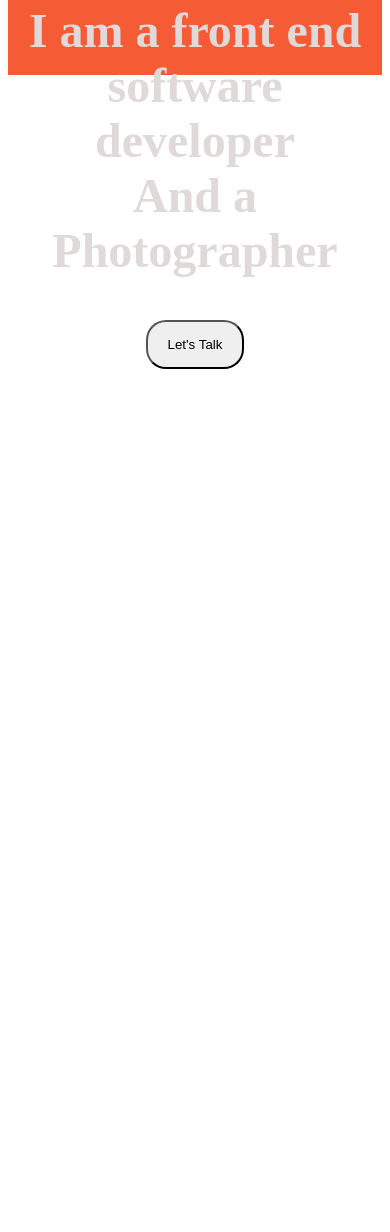
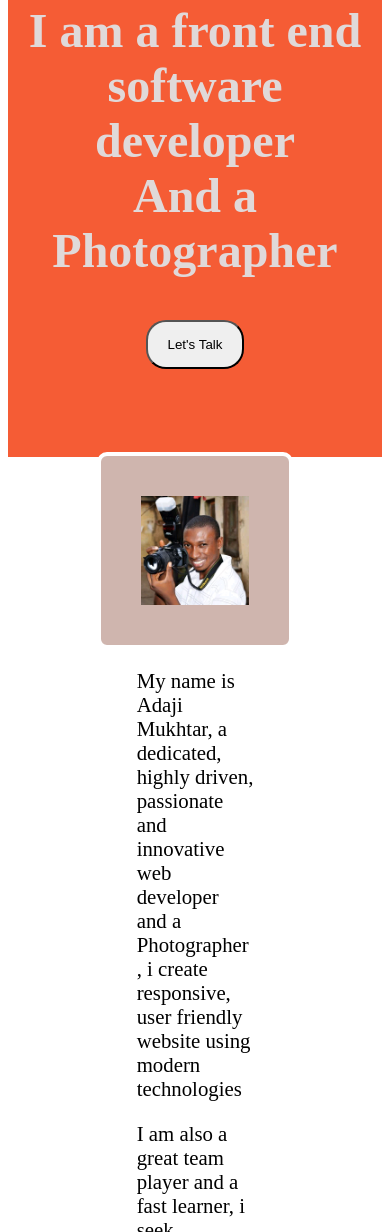
Before and after one commit to adaji025/portfolio, a plain HTML site: page index.html in a window 390 px wide. Shown: the part 768-2000 px from the top of the page. Before the commit the page ends 1171 px from the top, so only its background shows below. Drawn offline with Linux system fonts and the light colour scheme; a web font is replaced by a local one.

Commit message:
about section added

```diff
--- a/index.html
+++ b/index.html
@@ -59,12 +59,29 @@
         </div>
     </section> -->
 
-    <!-- about -->
-    <section id="about">
-        <div class="about">
+        <!-- about -->
+        <section id="about">
+            <div class="about">
+                <div class="about-image">
+                    <img src="./img/FB_IMG_16220165445383242.jpg" alt="">
+                </div>
+                <div class="about-write-up">
+                    <p>My name is Adaji Mukhtar, a dedicated, highly driven, passionate and innovative web developer and
+                        a Photographer , i create responsive, user friendly website
+                        using modern technologies
+                    </p>
+                    <p>I am also a great team player and a fast learner, i seek challenging opporturnities where i can
+                        fully utilize my skills for the success of the organization and grow as well in the procss</p>
+                </div>
+            </div>
+        </section>
 
-        </div>
-    </section>
+        <!-- contact section -->
+        <section id="contact">
+            <div class="contact">
+
+            </div>
+        </section>
 </body>
 
 </html>
--- a/style.css
+++ b/style.css
@@ -60,9 +60,32 @@
 }
 
 /* about css */
-#about {
+section#about {
+    height: 50vh;
+}
+#about .about {
+    display: grid;
+    grid-template-columns: 50% 50%;
+    padding: 40px;
+    margin: 40px ;
+    justify-content: center;
+}
+section#about .about .about-image {
+    display: flex;
+    background-color: rgb(207, 181, 174);
+    border: 4px #fff solid;
+    padding: 40px;
+    text-align: center;
+    border-radius: 10px 10px;
+}
+section#about .about .about-image img {
+    width: 100%;
+}
+section#about .about .about-write-up {
+    font-size: 3rem;
+    padding: 0 40px;
+}
 
-}
 
 /* media query for banner*/
 @media screen and (max-width: 997px) {
@@ -104,7 +127,7 @@
 
 @media screen and (max-width: 800px) {
     #banner {
-        height: 800px;
+        height: 140vh;
     }
 
 }
@@ -113,3 +136,24 @@
         justify-content: center;
     }
 }
+
+/* media queries for about section */
+@media screen and (max-width: 1200px) {
+    section#about .about .about-image img {
+        width: 100%;
+    }
+    section#about .about .about-write-up p {
+        font-size: 1.3rem;
+    }
+}
+@media  screen and (max-width: 997px) {
+    section#about {
+        margin-top: 20rem;
+    }
+}
+@media screen and (max-width: 1000px) {
+    section#about .about {
+        display: flex;
+        flex-direction: column;
+    }
+}
```
Also changed, not shown: img/FB_IMG_16220165445383242.jpg (added), img/photo-1537432376769-00f5c2f4c8d2.jpeg (added).
